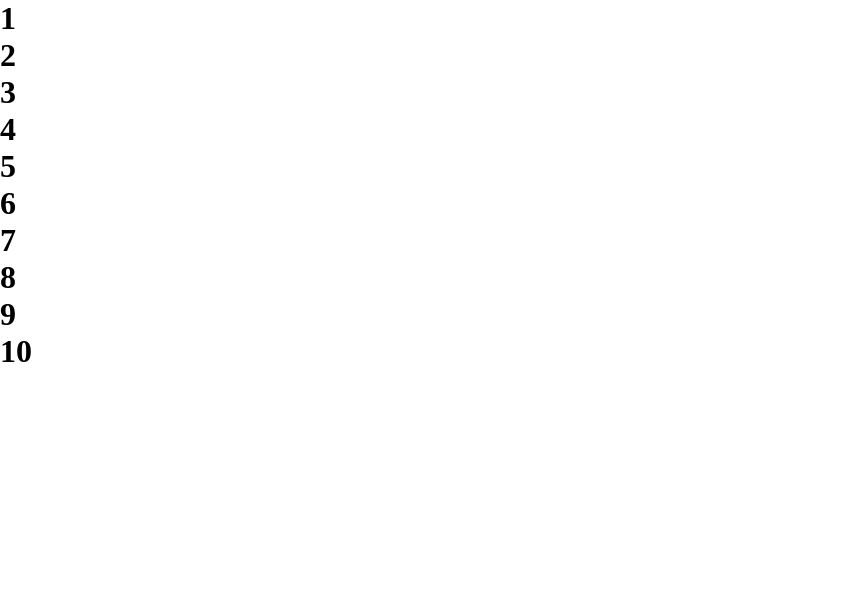
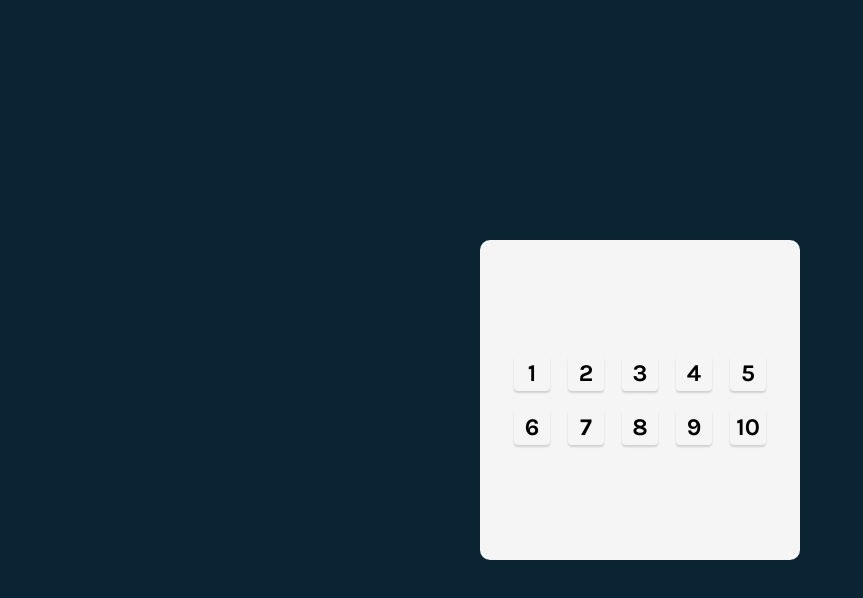
Before and after one commit to Jacob-Dunbar/tenzies, a React (Vite) app: page / in a window 1280 px wide. Shown: the top 598 px of the page, without its empty margins (0-863 px from the left). Built offline with nearby package versions, Linux system fonts and the light colour scheme.

Commit message:
style: style main and die components, import font

```diff
--- a/index.html
+++ b/index.html
@@ -4,6 +4,12 @@
     <meta charset="UTF-8" />
     <meta name="viewport" content="width=device-width, initial-scale=1.0" />
     <title>Tenzies</title>
+    <link rel="preconnect" href="https://fonts.googleapis.com" />
+    <link rel="preconnect" href="https://fonts.gstatic.com" crossorigin />
+    <link
+      href="https://fonts.googleapis.com/css2?family=Inter&family=Karla:wght@700&display=swap"
+      rel="stylesheet"
+    />
   </head>
   <body>
     <div id="root"></div>
--- a/src/style.css
+++ b/src/style.css
@@ -3,3 +3,48 @@
   margin: 0;
   box-sizing: border-box;
 }
+
+body {
+  background-color: #0b2434;
+  height: 100vh;
+
+  font-family: "Karla", sans-serif;
+  font-weight: bold;
+
+  display: flex;
+  justify-content: center;
+  align-items: center;
+}
+
+.main {
+  height: 320px;
+  width: 320px;
+  border-radius: 10px;
+  background: #f5f5f5;
+  padding-inline: 34px;
+
+  display: flex;
+  flex-direction: column;
+  justify-content: center;
+  align-items: center;
+}
+
+.die__container {
+  width: 100%;
+  display: grid;
+  grid-template-columns: 1fr 1fr 1fr 1fr 1fr;
+  gap: 18px;
+}
+
+.die {
+  min-height: 36px;
+  min-width: 36px;
+  border-radius: 4px;
+  box-shadow: 0px 2px 2px 0px #00000026;
+
+  font-size: 0.75rem;
+
+  display: flex;
+  align-items: center;
+  justify-content: center;
+}
```
